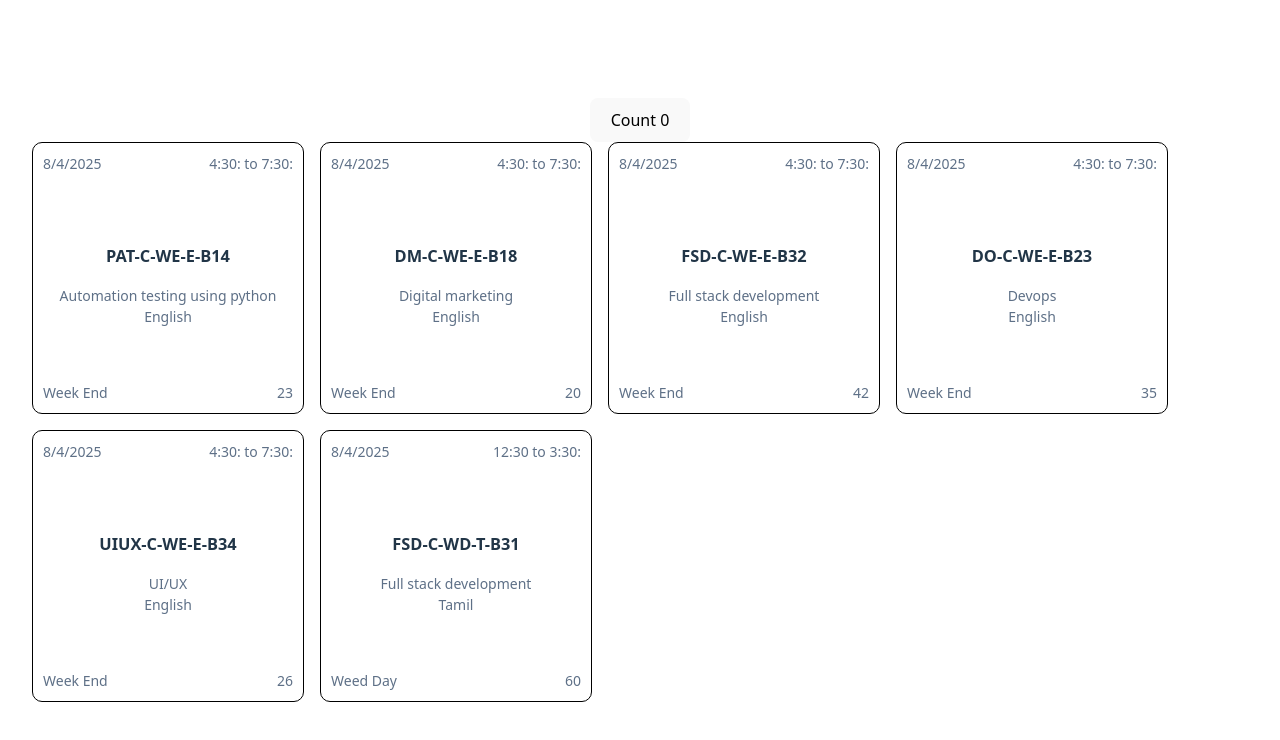
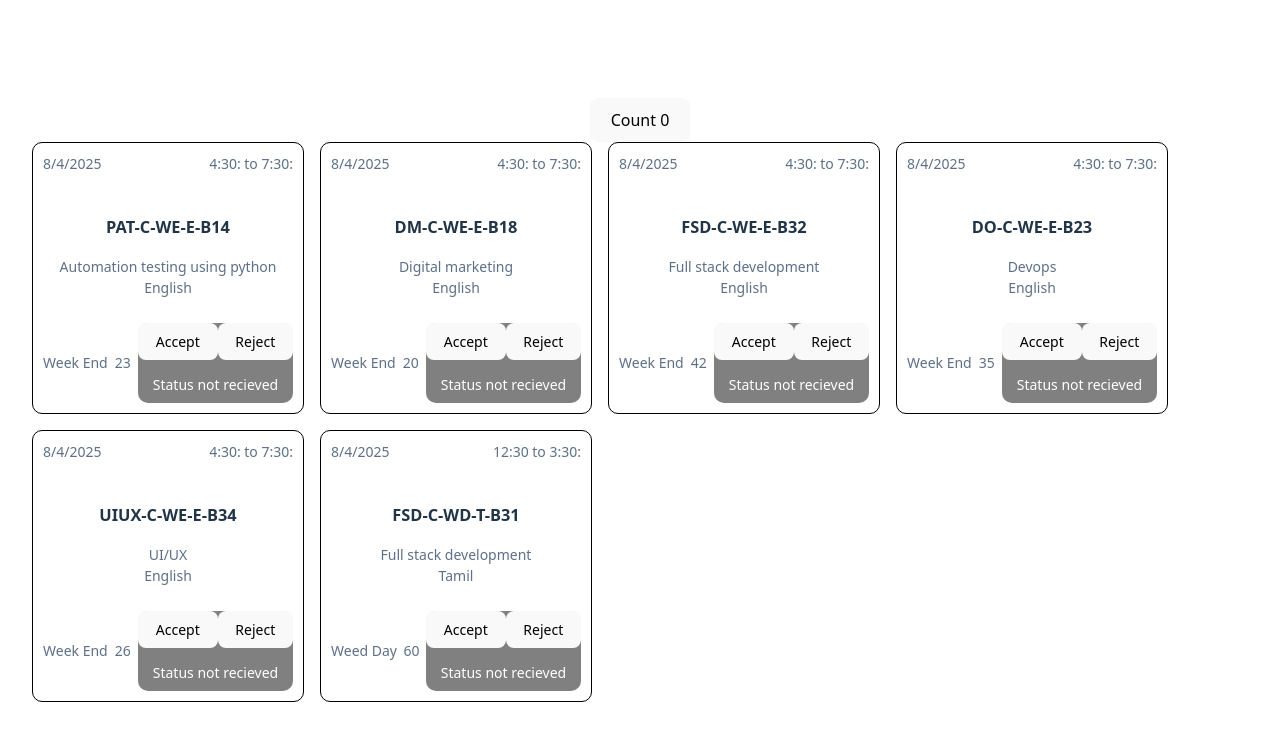
Before and after one commit to beni2408/guvi, a React (Vite) app in the folder Initial Workspace/react-app/: page / in a window 1280 px wide. Shown: the top 740 px of the page. Built offline with nearby package versions, Linux system fonts and the light colour scheme.

Commit message:
worked on use state

```diff
--- a/Initial Workspace/react-app/src/App.css
+++ b/Initial Workspace/react-app/src/App.css
@@ -61,3 +61,13 @@
   gap: 1rem;
   flex-wrap: wrap;
 }
+.h1style {
+  color: white;
+}
+
+#acceptdiv {
+  background-color: grey;
+  height: 80px;
+  color: white;
+  border-radius: 10px;
+}
--- a/Initial Workspace/react-app/src/App.jsx
+++ b/Initial Workspace/react-app/src/App.jsx
@@ -146,6 +146,35 @@ function Button({ name, variant }) {
   );
 }
 
+function AcceptButton() {
+  const [accepted, SetStatus] = useState("Status not recieved");
+  return (
+    <div id="acceptdiv">
+      <button
+        onClick={() => {
+          {
+            SetStatus("Accepted");
+          }
+        }}
+      >
+        {"Accept"}
+      </button>
+
+      <button
+        onClick={() => {
+          SetStatus("Rejected");
+        }}
+        className="accrejbtn"
+      >
+        {"Reject"}
+      </button>
+      <div>
+        <p>{accepted}</p>
+      </div>
+    </div>
+  );
+}
+
 function GuviCard({ courseDetails }) {
   function convertEpochToTime(epoch) {
     let milliseconds = epoch * 1000;
@@ -200,6 +229,7 @@ function Bottomcard({ getType, courseDetails }) {
     <div className="flex-row">
       <div>{getType(courseDetails.type)} </div>
       <div>{courseDetails.students}</div>
+      <div>{AcceptButton()}</div>
     </div>
   );
 }
```
